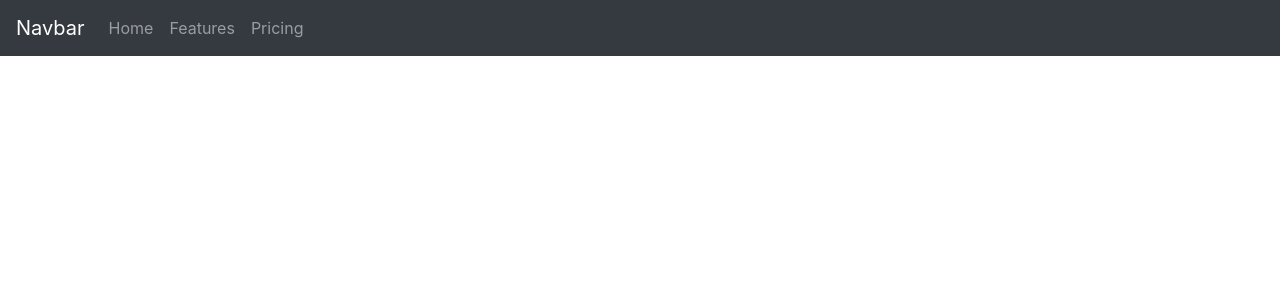
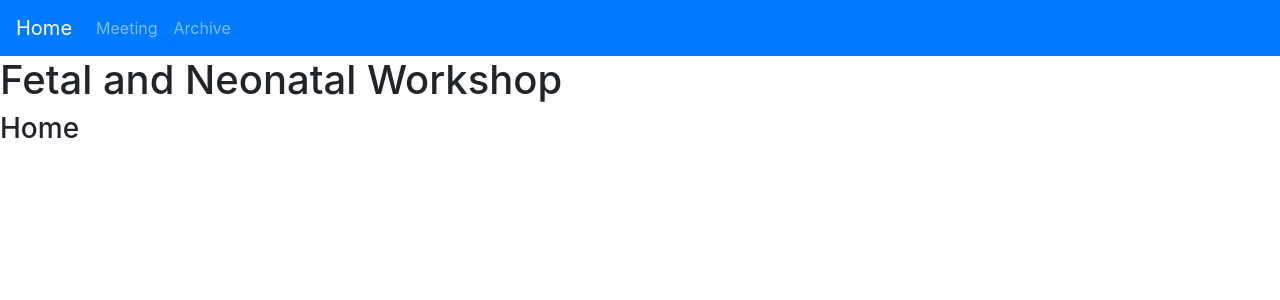
Before and after one commit to rdematteo/fnwanz, a React (Create React App) app: page / in a window 1280 px wide. Shown: the top 300 px of the page. Built offline with nearby package versions, Linux system fonts and the light colour scheme.

Commit message:
added routes

```diff
--- a/package.json
+++ b/package.json
@@ -10,6 +10,7 @@
     "react": "^16.13.1",
     "react-bootstrap": "^1.0.1",
     "react-dom": "^16.13.1",
+    "react-router-dom": "^5.2.0",
     "react-scripts": "3.4.1"
   },
   "scripts": {
--- a/src/App.js
+++ b/src/App.js
@@ -1,18 +1,17 @@
 import React from "react";
-import "bootstrap/dist/css/bootstrap.min.css";
-import { Navbar, Nav } from "react-bootstrap";
+import Navbar from "../src/components/navbar/navbar";
+import Routes from "./Routes";
 
-function App() {
-  return (
-    <Navbar bg="dark" variant="dark">
-      <Navbar.Brand href="#home">Navbar</Navbar.Brand>
-      <Nav className="mr-auto">
-        <Nav.Link href="#home">Home</Nav.Link>
-        <Nav.Link href="#features">Features</Nav.Link>
-        <Nav.Link href="#pricing">Pricing</Nav.Link>
-      </Nav>
-    </Navbar>
-  );
+class App extends React.Component {
+  render() {
+    return (
+      <>
+        <Navbar></Navbar>
+        <h1>Fetal and Neonatal Workshop</h1>
+        <Routes />
+      </>
+    );
+  }
 }
 
 export default App;
--- /dev/null
+++ b/src/Routes.js
@@ -0,0 +1,20 @@
+import React from "react";
+import { Route, Switch } from "react-router-dom";
+import HomePage from "./components/HomePage/HomePage";
+import Meeting from "./components/Meeting/Meeting";
+import Archive from "./components/Archive/Archive";
+
+class Routes extends React.Component {
+  render() {
+    return (
+      <Switch>
+        <Route path="/" exact component={HomePage} />
+        <Route path="/home" exact component={HomePage} />
+        <Route path="/meeting" exact component={Meeting} />
+        <Route path="/archive" exact component={Archive} />
+      </Switch>
+    );
+  }
+}
+
+export default Routes;
--- /dev/null
+++ b/src/components/Archive/Archive.js
@@ -0,0 +1,11 @@
+import React from "react";
+
+const Archive = () => {
+  return (
+    <div>
+      <h1>Archive</h1>
+    </div>
+  );
+};
+
+export default Archive;
--- /dev/null
+++ b/src/components/HomePage/HomePage.js
@@ -0,0 +1,15 @@
+import React from "react";
+
+class HomePage extends React.Component {
+  state = {};
+
+  render() {
+    return (
+      <div>
+        <h3>Home</h3>
+      </div>
+    );
+  }
+}
+
+export default HomePage;
--- /dev/null
+++ b/src/components/Meeting/Meeting.js
@@ -0,0 +1,15 @@
+import React from "react";
+
+class Meeting extends React.Component {
+  state = {};
+
+  render() {
+    return (
+      <div>
+        <h1>Meeting</h1>
+      </div>
+    );
+  }
+}
+
+export default Meeting;
--- /dev/null
+++ b/src/components/navbar/navbar.jsx
@@ -0,0 +1,17 @@
+import React from "react";
+import "bootstrap/dist/css/bootstrap.min.css";
+import { Navbar, Nav } from "react-bootstrap";
+
+function NavbarMenu() {
+  return (
+    <Navbar bg="primary" variant="dark">
+      <Navbar.Brand href="/home">Home</Navbar.Brand>
+      <Nav className="mr-auto">
+        <Nav.Link href="/meeting">Meeting</Nav.Link>
+        <Nav.Link href="/archive">Archive</Nav.Link>
+      </Nav>
+    </Navbar>
+  );
+}
+
+export default NavbarMenu;
--- a/src/index.js
+++ b/src/index.js
@@ -1,14 +1,16 @@
 import React from "react";
 import "bootstrap/dist/css/bootstrap.css";
 import ReactDOM from "react-dom";
-import "./index.css";
+import { BrowserRouter as Router } from "react-router-dom";
 import App from "./App";
 import * as serviceWorker from "./serviceWorker";
 
 ReactDOM.render(
-  <React.StrictMode>
-    <App />
-  </React.StrictMode>,
+  <Router>
+    <React.StrictMode>
+      <App />
+    </React.StrictMode>
+  </Router>,
   document.getElementById("root")
 );
 
```
Also changed, not shown: 1 other file (tests, documents, lock files or other folders).
